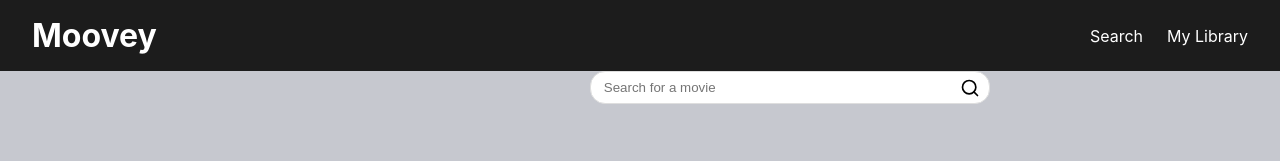
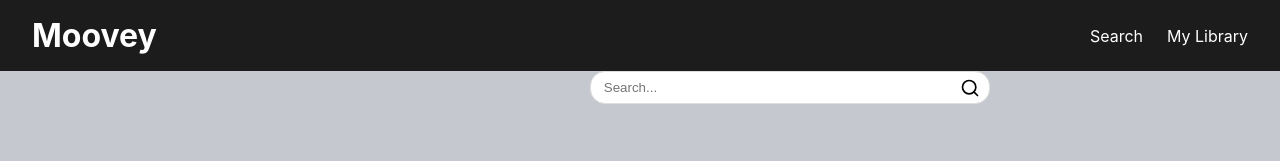
Before and after one commit to ojoaosoares/moovy-mvp, a React (Create React App) app in the folder frontend/: page / in a window 1280 px wide. Shown: the top 161 px of the page. Built offline with nearby package versions, Linux system fonts and the light colour scheme.

Commit message:
feat: search bar component

```diff
--- a/frontend/src/components/MovieSearch.tsx
+++ b/frontend/src/components/MovieSearch.tsx
@@ -1,6 +1,6 @@
 import React, { useState } from 'react';
 import { MovieDto } from '../types';
-import { Search } from 'lucide-react';
+import SearchBar from './SearchBar';
 import ShowMovies from './ShowMovies';
 
 const MovieSearch: React.FC = () => {
@@ -34,57 +34,7 @@
         margin: '0 auto',
       }}
     >
-      <div
-        style={{
-          width: '70%',
-          display: 'flex',
-          justifyContent: 'flex-end',
-          marginBottom: '1rem',
-        }}
-      >
-        <div
-          style={{
-            position: 'relative',
-            width: '100%',
-            maxWidth: '400px',
-          }}
-        >
-          <input
-            type="text"
-            value={query}
-            onChange={(e) => setQuery(e.target.value)}
-            onKeyDown={(e) => {
-              if (e.key === 'Enter') {
-                handleSearch();
-              }
-            }}
-            placeholder="Search for a movie"
-            style={{
-              width: '100%',
-              borderRadius: '15px',
-              border: '1px solid #dedede',
-              padding: '0.5rem 2.5rem 0.5rem 0.8rem',
-              boxSizing: 'border-box',
-            }}
-          />
-          <span
-            onClick={handleSearch}
-            style={{
-              position: 'absolute',
-              right: '10px',
-              top: '50%',
-              transform: 'translateY(-50%)',
-              cursor: 'pointer',
-              color: '#888',
-              display: 'flex',
-              alignItems: 'center',
-              justifyContent: 'center',
-            }}
-          >
-            <Search size={20} color="#000" />
-          </span>
-        </div>
-      </div>
+      <SearchBar value={query} onChange={setQuery} onSearch={handleSearch} />
       <ShowMovies movies={movies} />
     </div>
   );
--- /dev/null
+++ b/frontend/src/components/SearchBar.tsx
@@ -0,0 +1,72 @@
+import React, { FC } from 'react';
+import { Search } from 'lucide-react';
+
+interface SearchBarProps {
+  value: string;
+  onChange: (val: string) => void;
+  onSearch: () => void;
+  placeholder?: string;
+  maxWidth?: string | number;
+}
+
+const SearchBar: FC<SearchBarProps> = ({
+  value,
+  onChange,
+  onSearch,
+  placeholder = 'Search...',
+  maxWidth = '400px',
+}) => {
+  return (
+    <div
+      style={{
+        width: '70%',
+        display: 'flex',
+        justifyContent: 'flex-end',
+        marginBottom: '1rem',
+      }}
+    >
+      <div
+        style={{
+          position: 'relative',
+          width: '100%',
+          maxWidth,
+        }}
+      >
+        <input
+          type="text"
+          value={value}
+          onChange={(e) => onChange(e.target.value)}
+          onKeyDown={(e) => {
+            if (e.key === 'Enter') onSearch();
+          }}
+          placeholder={placeholder}
+          style={{
+            width: '100%',
+            borderRadius: '15px',
+            border: '1px solid #dedede',
+            padding: '0.5rem 2.5rem 0.5rem 0.8rem',
+            boxSizing: 'border-box',
+          }}
+        />
+        <span
+          onClick={onSearch}
+          style={{
+            position: 'absolute',
+            right: '10px',
+            top: '50%',
+            transform: 'translateY(-50%)',
+            cursor: 'pointer',
+            color: '#888',
+            display: 'flex',
+            alignItems: 'center',
+            justifyContent: 'center',
+          }}
+        >
+          <Search size={20} color="#000" />
+        </span>
+      </div>
+    </div>
+  );
+};
+
+export default SearchBar;
```
